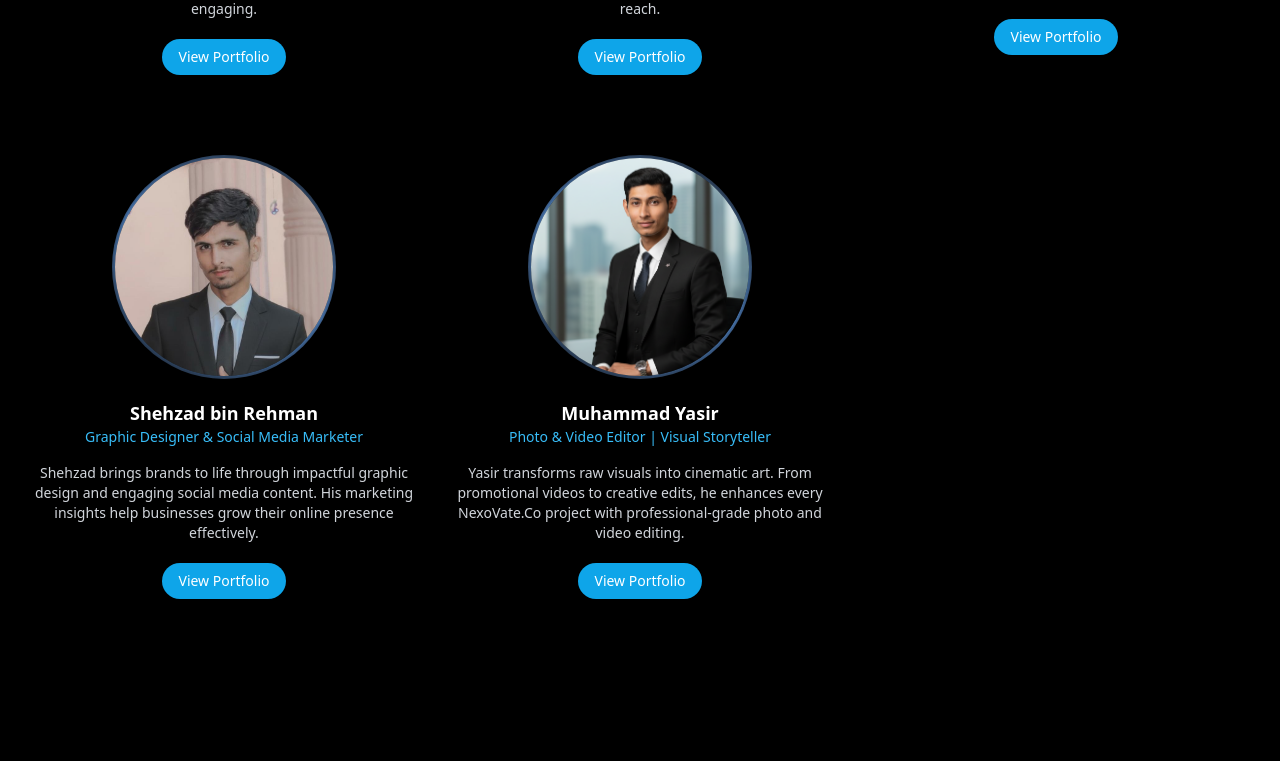
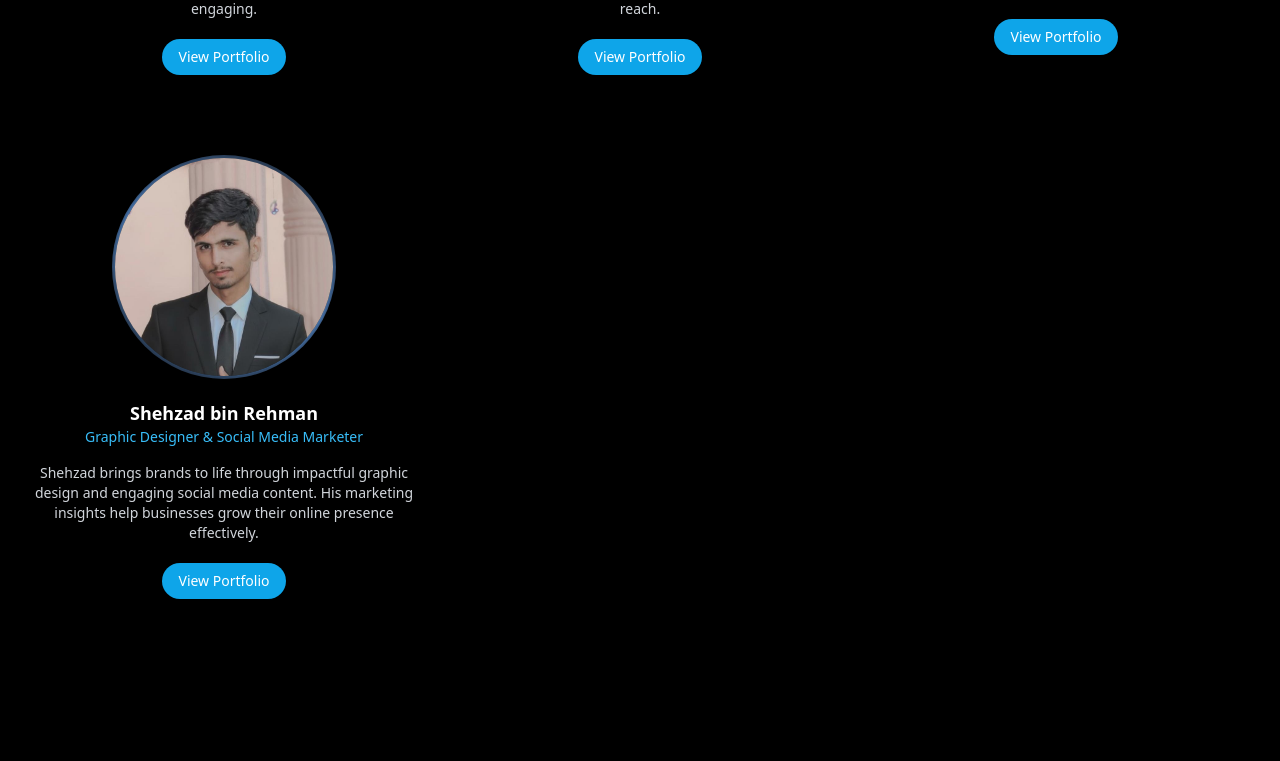
Before and after one commit to Muhammadd-01/NexoVate-Digital, a React (Vite) app: page /team in a window 1280 px wide. Shown: the part 1301-2062 px from the top of the page. Built offline with nearby package versions, Linux system fonts and the light colour scheme.

Commit message:
Nexovate Digital

```diff
--- a/src/pages/Team.jsx
+++ b/src/pages/Team.jsx
@@ -59,14 +59,14 @@ const teamMembers = [
       "Shehzad brings brands to life through impactful graphic design and engaging social media content. His marketing insights help businesses grow their online presence effectively.",
     portfolio: "https://shehzad-portfolio-tau.vercel.app/",
   },
-  {
-    name: "Muhammad Yasir",
-    role: "Photo & Video Editor | Visual Storyteller",
-    image: "/assets/Team-Member-images/YasirPic.png",
-    description:
-      "Yasir transforms raw visuals into cinematic art. From promotional videos to creative edits, he enhances every NexoVate.Co project with professional-grade photo and video editing.",
-    portfolio: "https://example.com/yasir-portfolio",
-  },
+  // {
+  //   name: "Muhammad Yasir",
+  //   role: "Photo & Video Editor | Visual Storyteller",
+  //   image: "/assets/Team-Member-images/YasirPic.png",
+  //   description:
+  //     "Yasir transforms raw visuals into cinematic art. From promotional videos to creative edits, he enhances every NexoVate.Co project with professional-grade photo and video editing.",
+  //   portfolio: "https://example.com/yasir-portfolio",
+  // },
 ];
 
 
```
